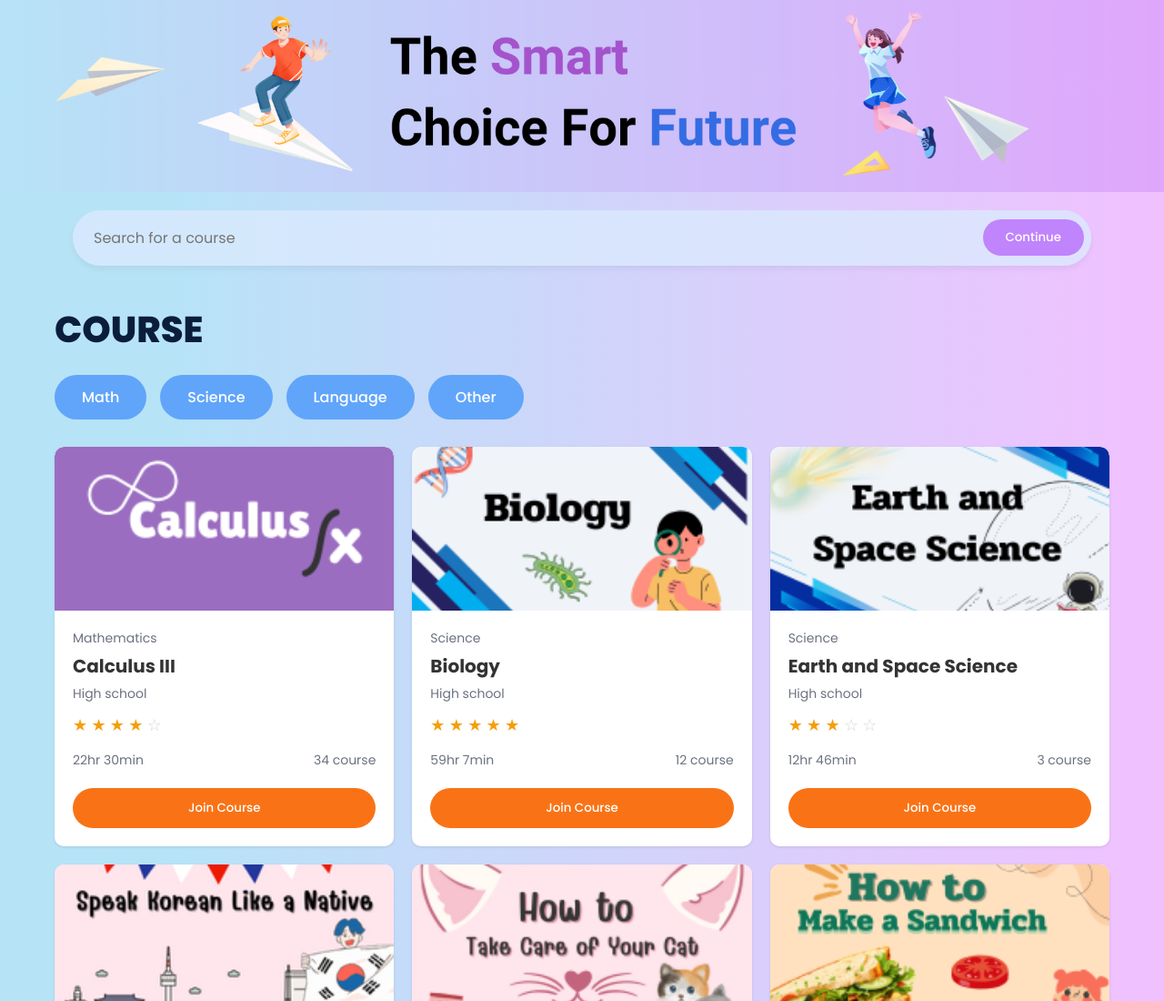
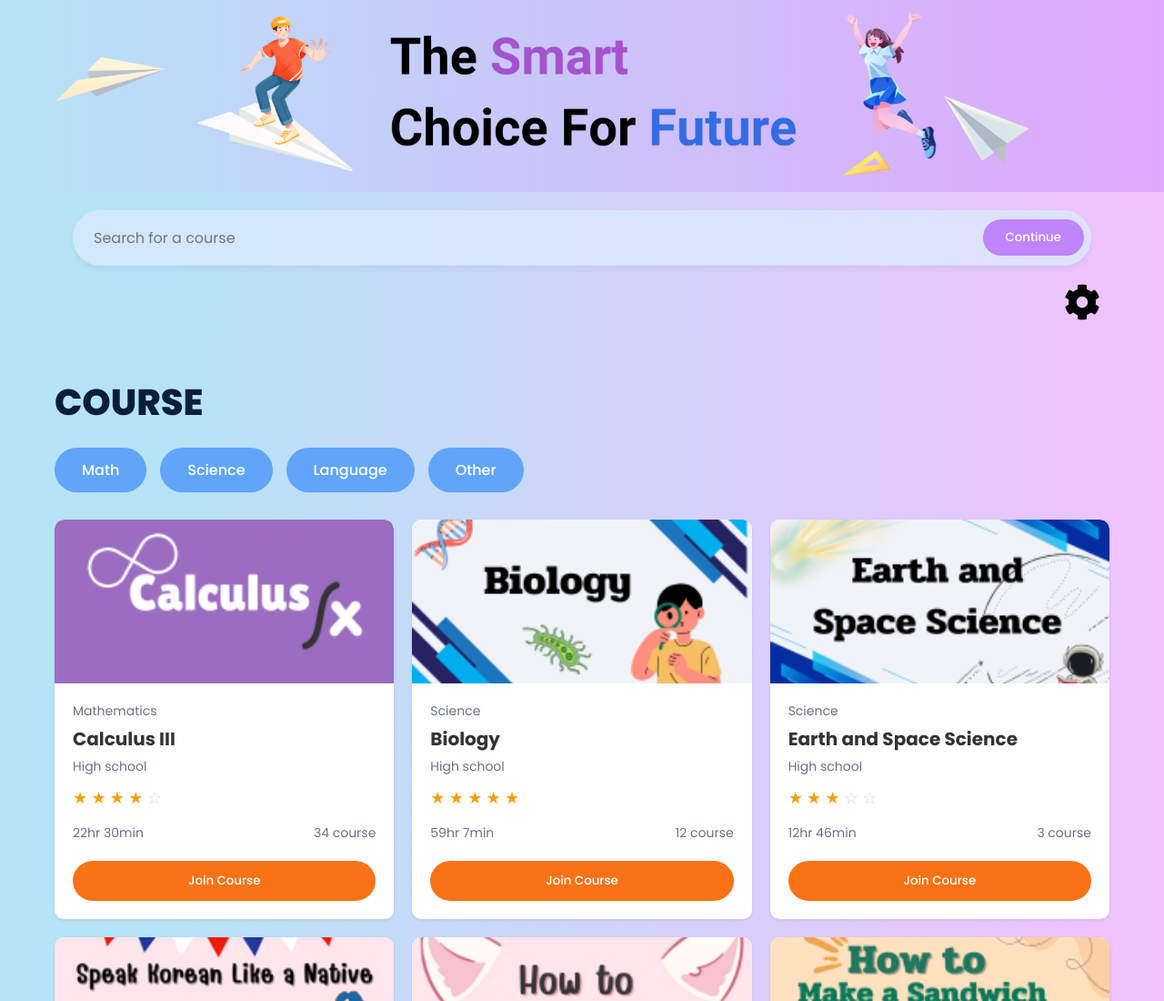
Before and after one commit to Orawxn/Learn-easy, a plain HTML site: page course.html in a window 1280 px wide. Shown: the top 1100 px of the page at 91% size. Drawn offline with nearby package versions, Linux system fonts and the light colour scheme.

Commit message:
setting button

```diff
--- a/course.html
+++ b/course.html
@@ -5,6 +5,7 @@
     <meta name="viewport" content="width=device-width, initial-scale=1.0">
     <title>Course Page</title>
     <link rel="stylesheet" href="https://cdnjs.cloudflare.com/ajax/libs/boxicons/2.1.4/css/boxicons.min.css">
+    <link href="https://cdnjs.cloudflare.com/ajax/libs/font-awesome/5.15.4/css/all.min.css" rel="stylesheet">
     <link rel="stylesheet" href="style2.css">
 </head>
 <body>
@@ -19,6 +20,13 @@
             <button class="continue-btn">Continue</button>
         </div>
     </div>
+
+    <!--setting-->
+<div class="settings-container" tabindex="0">
+    <a href="settings.html" class="settings-btn">
+        <i class="fas fa-cog"></i>
+    </a>
+</div>
 
     <div class="course-section">
         <h2>COURSE</h2>
--- a/style2.css
+++ b/style2.css
@@ -270,3 +270,28 @@ body {
         width: 100%;
     }
 }
+
+/* setting */
+.settings-container {
+    display: flex;
+    justify-content: flex-end; /* จัดปุ่มไปทางขวา */
+    align-items: center; /* จัดปุ่มให้อยู่กลางในแนวตั้ง */
+    height: 10vh; /* ให้ container ใช้ความสูงของ viewport */
+}
+
+.settings-btn {
+    background-color: transparent; /* เอาฉากหลังสีฟ้าออก */
+    color: black; /* สีไอคอน */
+    border: none; /* ลบขอบ */
+    padding: 10px; /* ขนาดปุ่ม */
+    font-size: 40px; /* ขนาดของไอคอนฟันเฟือง */
+    cursor: pointer; /* แสดงว่าเป็นปุ่มที่สามารถคลิกได้ */
+    border-radius: 50%; /* ทำให้ปุ่มเป็นวงกลม */
+    display: flex;
+    align-items: center;
+    justify-content: center;
+}
+
+a {
+    text-decoration: none; /* ลบเส้นใต้จากลิงก์ */
+}
```
